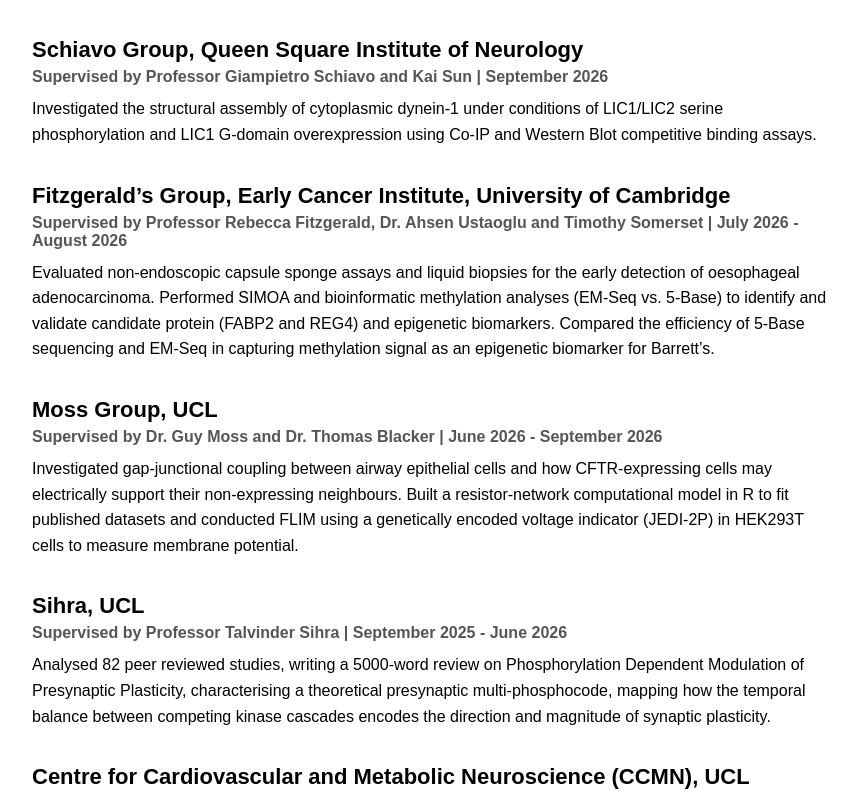
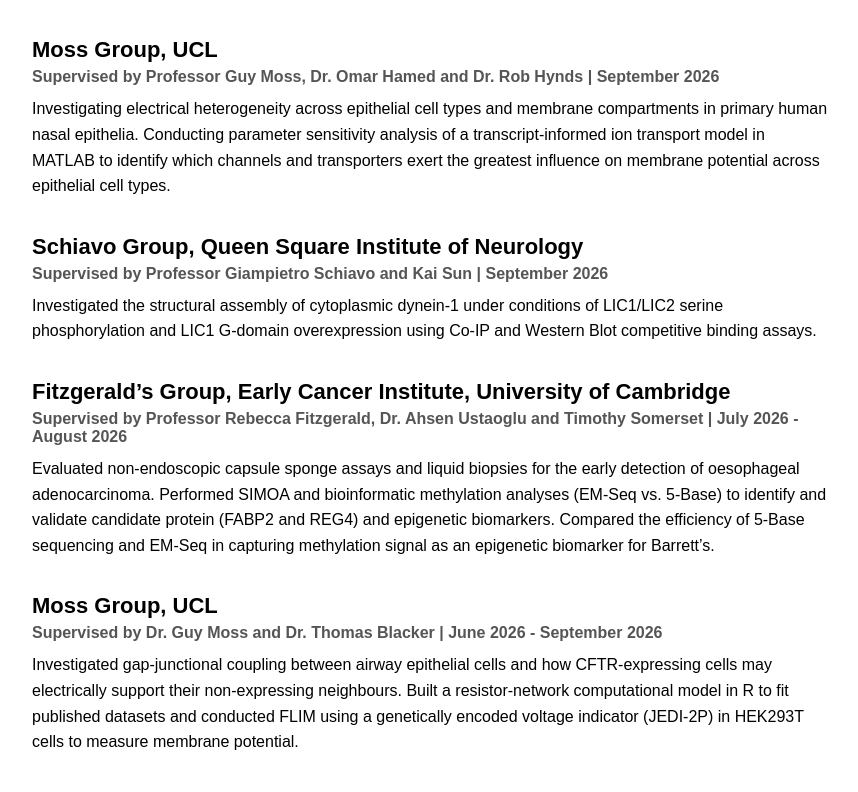
Before and after one commit to serinbaek/serinbaek.github.io, a plain HTML site: page projects.html in a window 1280 px wide. Shown: the part 157-949 px from the top of the page, without its empty margins (208-1066 px from the left). Drawn offline with Linux system fonts and the light colour scheme.

Commit message:
Update projects.html

```diff
--- a/projects.html
+++ b/projects.html
@@ -52,6 +52,13 @@
     <!-- Projects Content -->
     <div style="text-align: left; margin-top: 40px;">
 
+        <!-- Moss Group -->
+        <div style="margin-bottom: 35px;">
+            <h2 style="font-size: 22px; margin-bottom: 5px;">Moss Group, UCL</h2>
+            <h3 style="font-size: 16px; color: #555; margin-top: 0; margin-bottom: 10px;">Supervised by Professor Guy Moss, Dr. Omar Hamed and Dr. Rob Hynds | September 2026</h3>
+            <p style="font-size: 16px; line-height: 1.6; margin-top: 0;">
+                Investigating electrical heterogeneity across epithelial cell types and membrane compartments in primary human nasal epithelia. Conducting parameter sensitivity analysis of a transcript-informed ion transport model in MATLAB to identify which channels and transporters exert the greatest influence on membrane potential across epithelial cell types.
+        </div>
         <!-- Schiavo Group -->
         <div style="margin-bottom: 35px;">
             <h2 style="font-size: 22px; margin-bottom: 5px;">Schiavo Group, Queen Square Institute of Neurology</h2>
@@ -91,7 +98,7 @@ methylation signal as an epigenetic biomarker for Barrett’s.
 
         <!-- CCMN -->
         <div style="margin-bottom: 35px;">
-            <h2 style="font-size: 22px; margin-bottom: 5px;">Centre for Cardiovascular and Metabolic Neuroscience (CCMN), UCL</h2>
+            <h2 style="font-size: 22px; margin-bottom: 5px;">Gourine Group, Centre for Cardiovascular and Metabolic Neuroscience (CCMN), UCL</h2>
             <h3 style="font-size: 16px; color: #555; margin-top: 0; margin-bottom: 10px;">Supervised by Professor Alexander Gourine and Dr. Alice Braga | January 2025 - April 2025</h3>
             <p style="font-size: 16px; line-height: 1.6; margin-top: 0;">
                 Explored how astrocytic A2B receptor activation regulates brain energy metabolism and lactate release to support synaptic plasticity. Performed cryostat sectioning and immunostaining on murine brains to evaluate metabolic signalling pathways linked to cognitive health and neurodegeneration.
```
